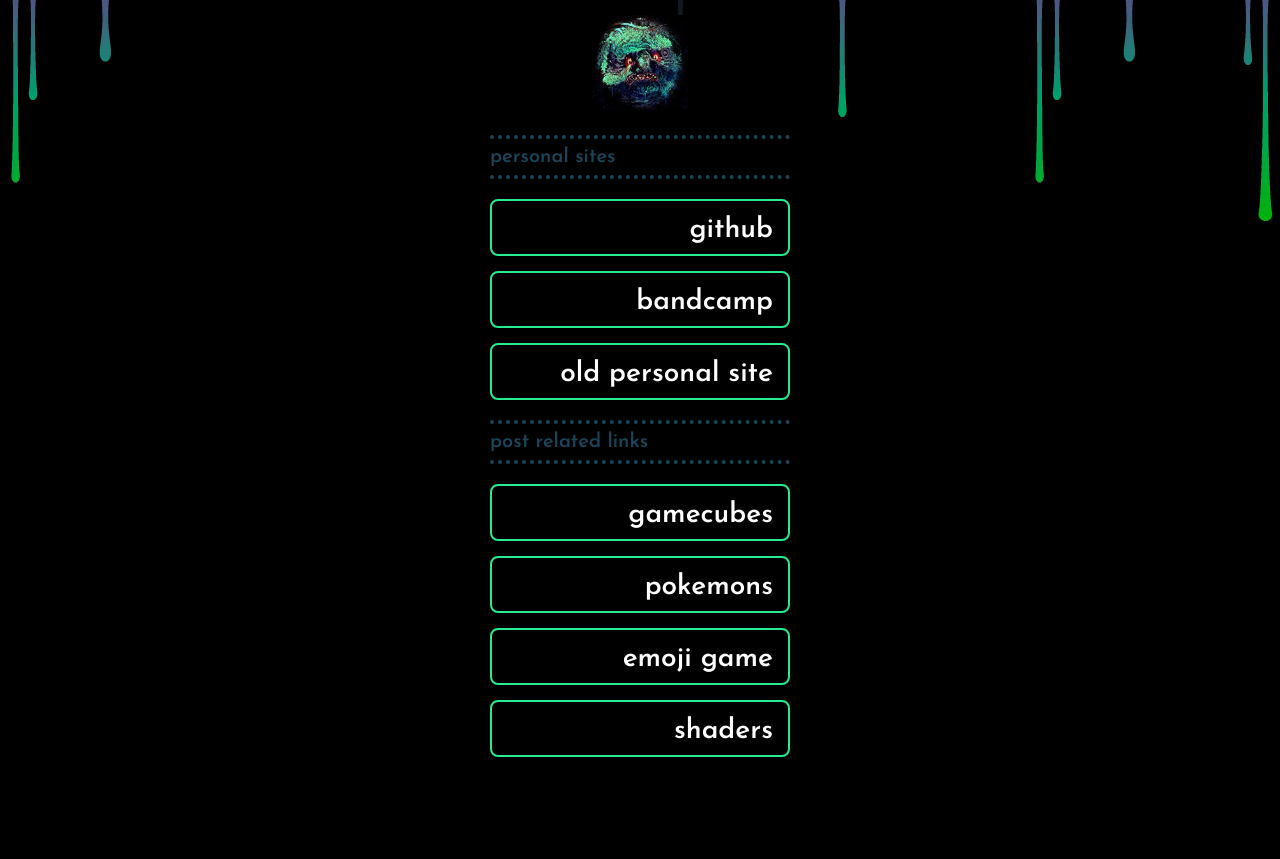
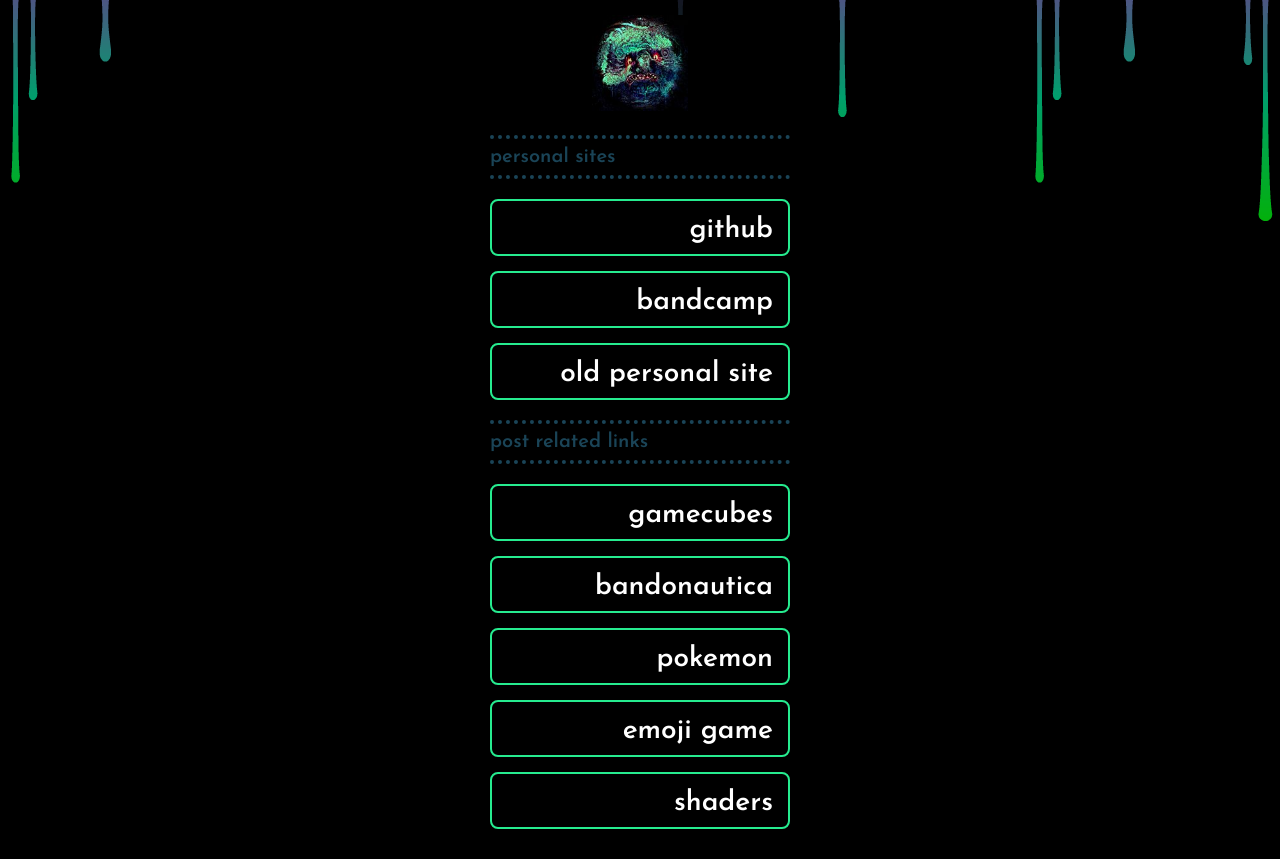
Before and after one commit to bembidiona/linktree, a plain HTML site: page index.html in a window 1280 px wide. Before the commit the page ends 800 px from the top, so only its background shows below. Drawn offline with Linux system fonts and the light colour scheme.

Commit message:
added bandonautica

```diff
--- a/index.html
+++ b/index.html
@@ -18,7 +18,8 @@
         <a class="link" href="https://www.jeremiasbabini.me/" target="_blank">old personal site</a>
         <div class="subtitle">post related links</div>
         <a class="link" href="https://bembidiona.github.io/gamecubes/" target="_blank">gamecubes</a>
-        <a class="link" href="https://github.com/bembidiona/pokemon-gtp-2" target="_blank">pokemons</a>
+        <a class="link" href="https://github.com/bembidiona/bandonautica" target="_blank">bandonautica</a>
+        <a class="link" href="https://github.com/bembidiona/pokemon-gtp-2" target="_blank">pokemon</a>
         <a class="link" href="https://www.jeremiasbabini.me/emojiquest/" target="_blank">emoji game</a>
         <a class="link" href="https://www.shadertoy.com/user/bembi" target="_blank">shaders</a>
     </div>
```
